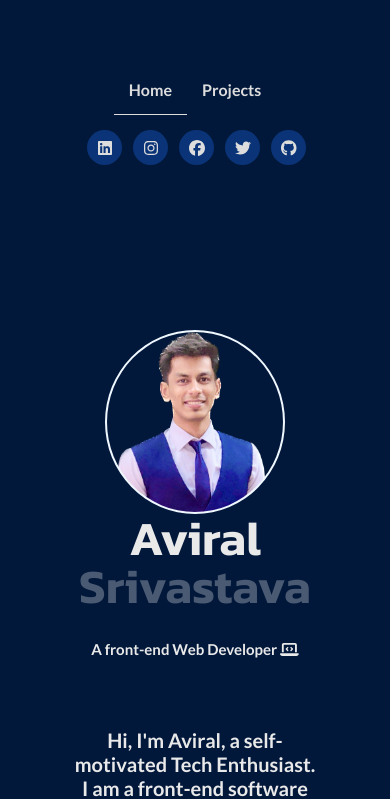
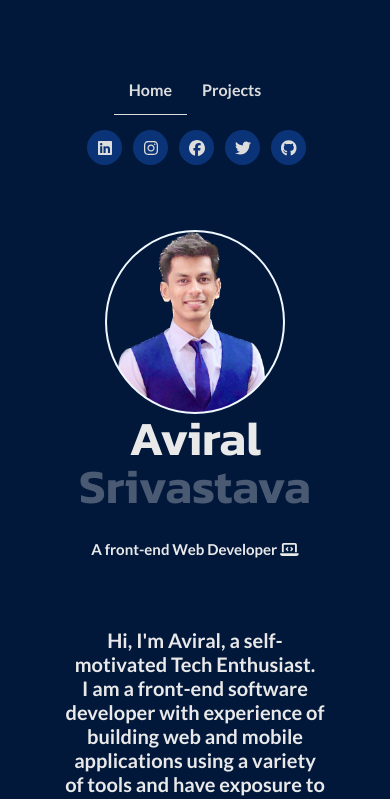
Before and after one commit to iamaaviral/personal-website, a Next.js app: page / in a window 390 px wide. Shown: the top 799 px of the page. Built offline with nearby package versions, Linux system fonts and the light colour scheme.

Commit message:
disabled dark theme

```diff
--- a/src/styles/Home.module.css
+++ b/src/styles/Home.module.css
@@ -392,6 +392,10 @@
     display: none;
   }
 
+  .homepageTitle {
+    padding: 0;
+  }
+
   .profileImage {
     position: relative;
     width: 50%;
--- a/src/styles/globals.css
+++ b/src/styles/globals.css
@@ -14,7 +14,7 @@
   --card-border-rgb: 131, 134, 135;
 }
 
-@media (prefers-color-scheme: dark) {
+/* @media (prefers-color-scheme: dark) {
   :root {
     --foreground-rgb: 255, 255, 255;
     --background-rgb: 0, 0, 0;
@@ -25,7 +25,7 @@
     --card-rgb: 100, 100, 100;
     --card-border-rgb: 200, 200, 200;
   }
-}
+} */
 
 * {
   box-sizing: border-box;
```
